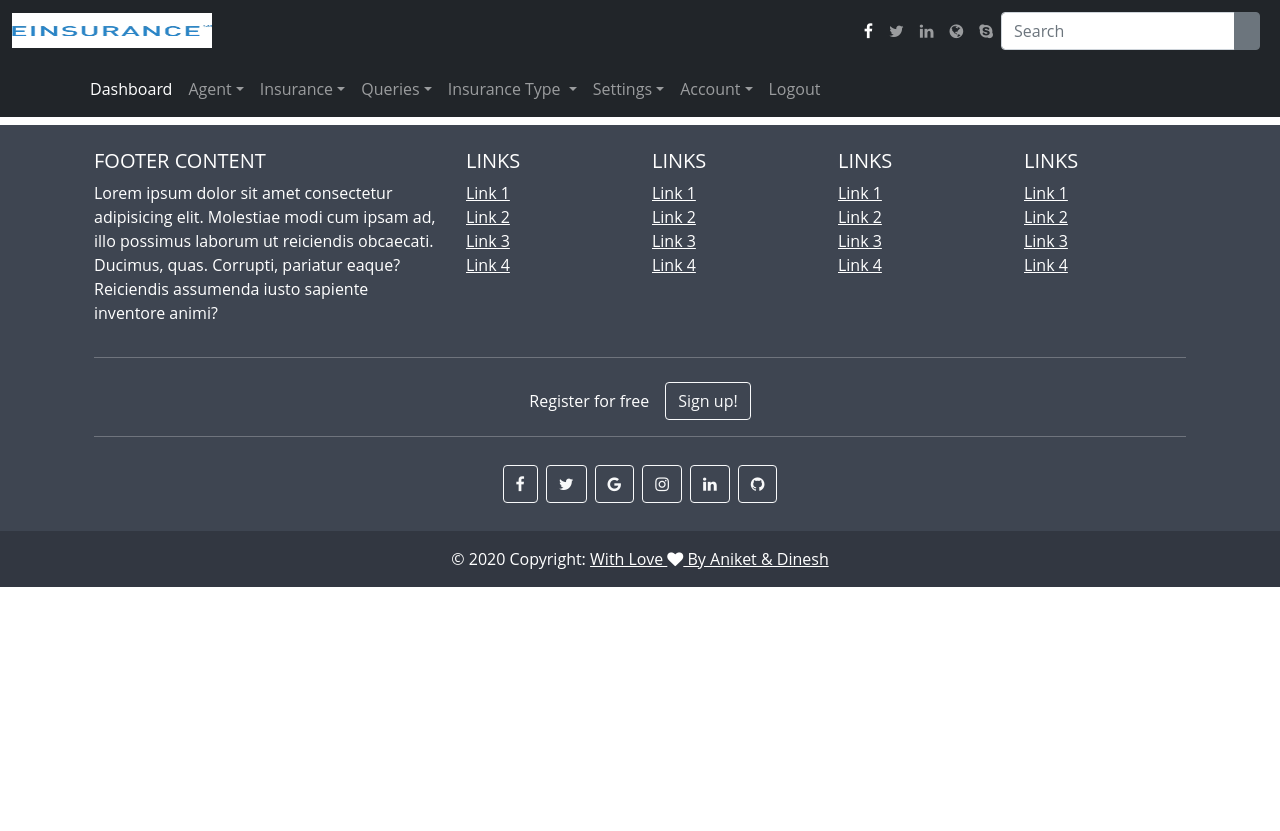
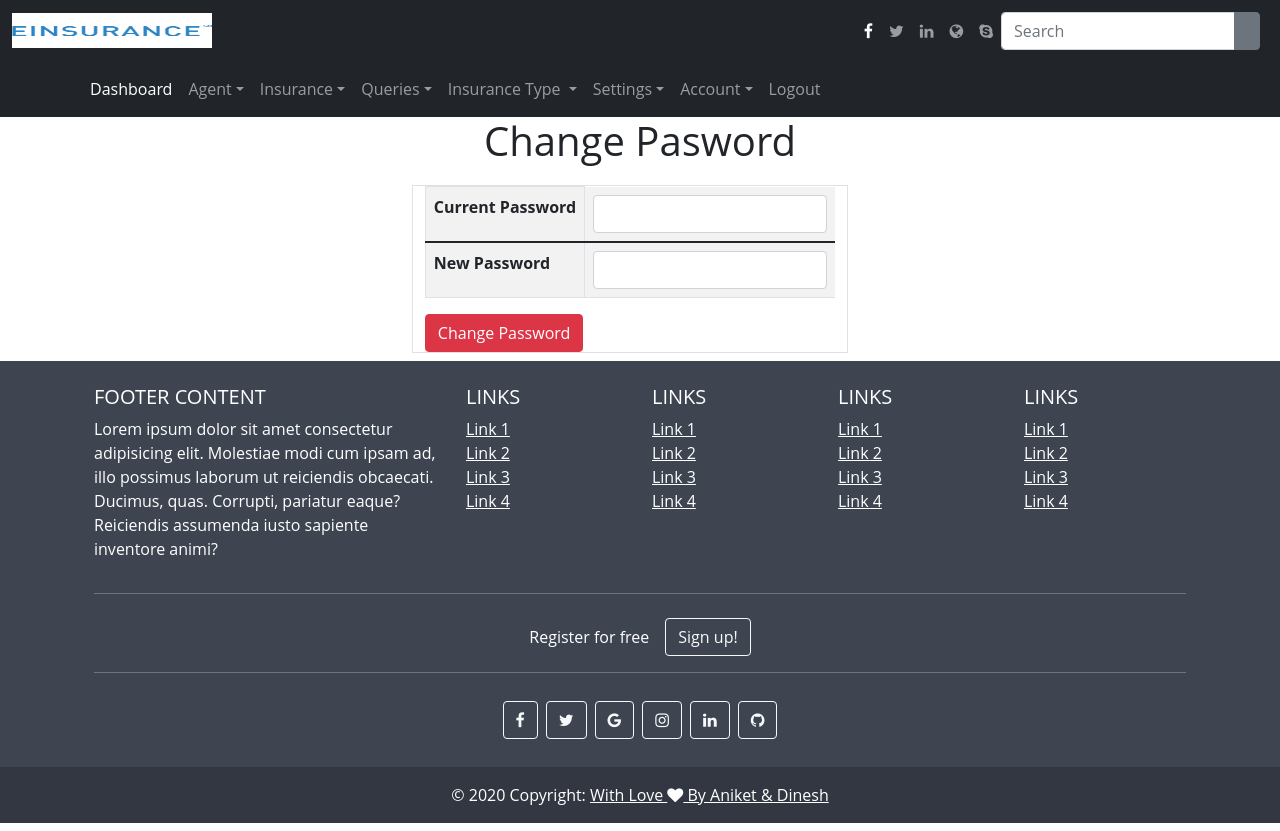
Before and after one commit to Dinesh-Devkar/InsuranceBankAngular, an Angular app: page /changepassword in a window 1280 px wide. Before the commit this address led to /. Before the commit the page ends 800 px from the top, so only its background shows below. Built offline with nearby package versions, Linux system fonts and the light colour scheme.

Commit message:
Change  Password component

```diff
--- a/src/app/admin/admin.module.ts
+++ b/src/app/admin/admin.module.ts
@@ -18,6 +18,7 @@ import { FormsModule, ReactiveFormsModule } from '@angular/forms';
 import { ViewCommisionComponent } from './view-commision/view-commision.component';
 import { CommisionWithdrwalComponent } from './commision-withdrwal/commision-withdrwal.component';
 import { ViewAgentComponent } from './view-agent/view-agent.component';
+import { ChangePasswordComponent } from './change-password/change-password.component';
 
 @NgModule({
   declarations: [
@@ -36,6 +37,7 @@ import { ViewAgentComponent } from './view-agent/view-agent.component';
     ViewCommisionComponent,
     CommisionWithdrwalComponent,
     ViewAgentComponent,
+    ChangePasswordComponent,
   ],
   imports: [
     CommonModule,
--- /dev/null
+++ b/src/app/admin/change-password/change-password.component.html
@@ -0,0 +1,38 @@
+<div class="container ">
+    <div style="text-align: center; margin-bottom:20px;">
+        <h1> Change Pasword </h1>
+    </div>
+</div>
+<div></div>
+<div class="row justify-content-center me-2">
+
+    <div class="col-auto border">
+        <form >
+            <table class="table table-striped p-4">
+                <tbody>
+                    <tr>
+                        <th class="border" scope="row">Current Password</th>
+                        <td><input type="password" class="form-control" formControlName="insurancetype">
+                            <!-- <span style="color: red;"
+                                *ngIf="InsuranceType && InsuranceType.invalid && InsuranceType.touched">Insurance Type
+                                Required</span> -->
+                        </td>
+
+                    </tr>
+                </tbody>
+                <tbody>
+                    <tr>
+                        <th class="border" scope="row">New Password</th>
+                        <td><input type="password" class="form-control" formControlName="insurancetype">
+                            <!-- <span style="color: red;"
+                                *ngIf="InsuranceType && InsuranceType.invalid && InsuranceType.touched">Insurance Type
+                                Required</span> -->
+                        </td>
+                    </tr>
+                </tbody>
+
+            </table>
+            <button class="btn btn-danger" [disabled] >Change Password</button>
+        </form>
+    </div>
+</div>
--- /dev/null
+++ b/src/app/admin/change-password/change-password.component.ts
@@ -0,0 +1,15 @@
+import { Component, OnInit } from '@angular/core';
+
+@Component({
+  selector: 'app-change-password',
+  templateUrl: './change-password.component.html',
+  styleUrls: ['./change-password.component.css']
+})
+export class ChangePasswordComponent implements OnInit {
+
+  constructor() { }
+
+  ngOnInit(): void {
+  }
+
+}
--- a/src/app/app-routing.module.ts
+++ b/src/app/app-routing.module.ts
@@ -28,6 +28,7 @@ import { EmpDashboardComponent } from './employee/emp-dashboard/emp-dashboard.co
 import { ViewCommisionComponent } from './admin/view-commision/view-commision.component';
 import { CommisionWithdrwalComponent } from './admin/commision-withdrwal/commision-withdrwal.component';
 import { ViewAgentComponent } from './admin/view-agent/view-agent.component';
+import { ChangePasswordComponent } from './admin/change-password/change-password.component';
 
 const routes: Routes = [{ path: 'navbar', component: NavbarComponent },
                       { path: '', component: LandingComponent },
@@ -57,6 +58,7 @@ const routes: Routes = [{ path: 'navbar', component: NavbarComponent },
                       {path:'admin/addagent',component:AddAgentComponent},
                       {path:'admin/hello',component:HelloComponent},
                       {path:'employee/dashboard',component:EmpDashboardComponent},
+                      {path:'changepassword',component:ChangePasswordComponent}
 
 ];
 
--- a/src/app/home/default-navbar/default-navbar.component.html
+++ b/src/app/home/default-navbar/default-navbar.component.html
@@ -84,7 +84,7 @@
                         <a href="#" class="nav-link dropdown-toggle" data-bs-toggle="dropdown">Account</a>
                         <div class="dropdown-menu">
                             <a routerLink="protection" class="dropdown-item">Profile</a>
-                            <a href="#" class="dropdown-item">Change Password</a>
+                            <a routerLink="changepassword" class="dropdown-item">Change Password</a>
                             <a routerLink="admin/addemployee" class="dropdown-item">Add Employee</a>
                             <a routerLink="admin/viewemployee" class="dropdown-item">View Employee</a>
                         </div>
@@ -128,7 +128,7 @@
                             <a href="#" class="nav-link dropdown-toggle" data-bs-toggle="dropdown">Account</a>
                             <div class="dropdown-menu">
                                 <a routerLink="protection" class="dropdown-item">Profile</a>
-                                <a href="#" class="dropdown-item">Change Password</a>
+                                <a routerLink="changepassword" class="dropdown-item">Change Password</a>
                                 <a routerLink="admin/addemployee" class="dropdown-item">Add Employee</a>
                                 <a routerLink="admin/viewemployee" class="dropdown-item">View Employee</a>
                             </div>
```
Also changed, not shown: src/app/admin/change-password/change-password.component.css (added), 1 other file (tests, documents, lock files or other folders).
